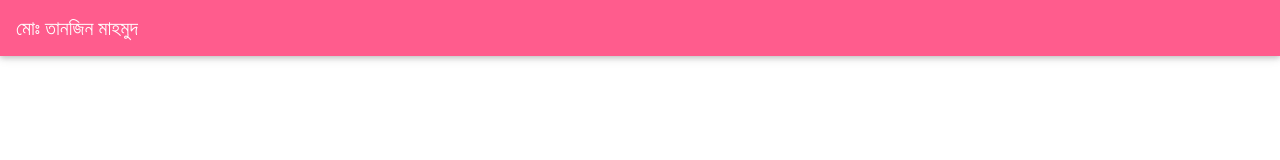
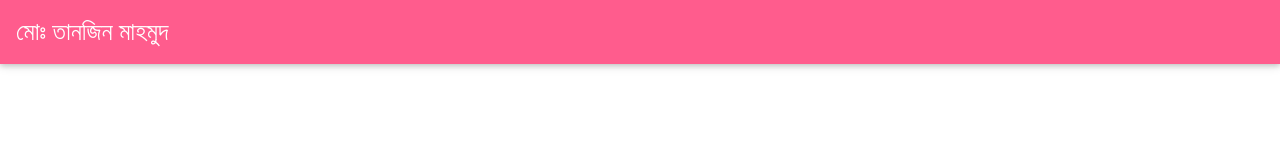
Before and after one commit to tanzinMahmud/tanzinMahmud.github.io, a plain HTML site: page index.html in a window 1280 px wide. Drawn offline with nearby package versions, Linux system fonts and the light colour scheme; a web font is replaced by a local one.

Commit message:
navbar size changed

```diff
--- a/css/style.css
+++ b/css/style.css
@@ -14,3 +14,13 @@
 .navbar-light .navbar-brand {
     color: #ffffff;
 }
+
+.navbar-brand {
+    display: inline-block;
+    padding-top: .3125rem;
+    padding-bottom: .3125rem;
+    margin-right: 1rem;
+    font-size: 25px;
+    line-height: inherit;
+    white-space: nowrap;
+}
```
